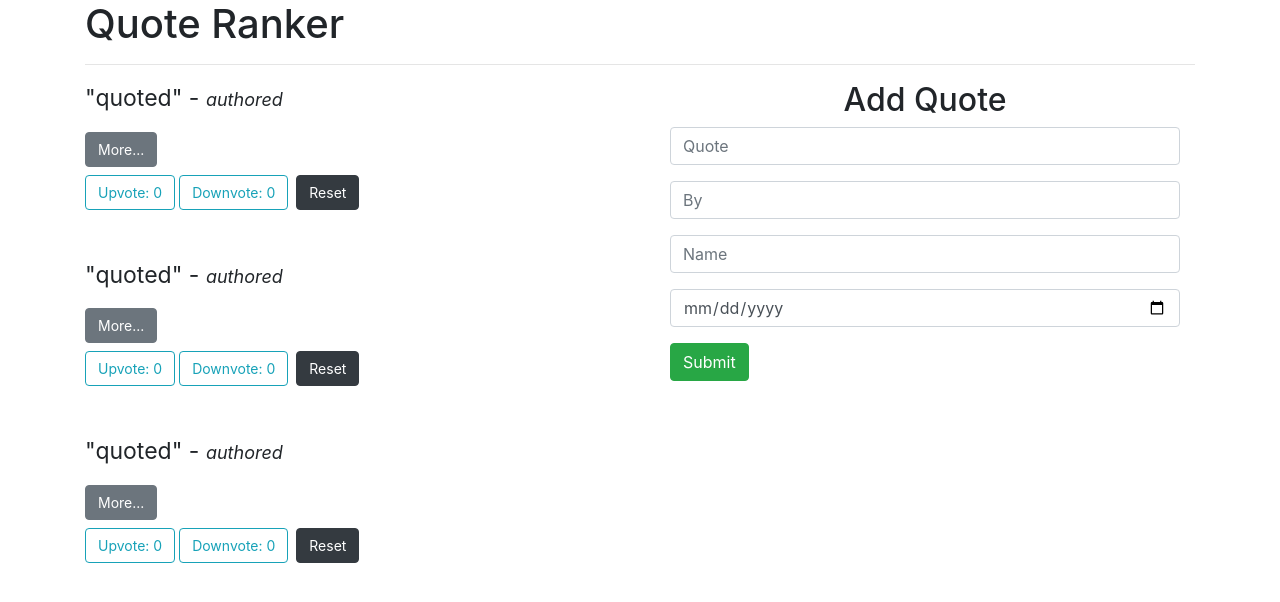
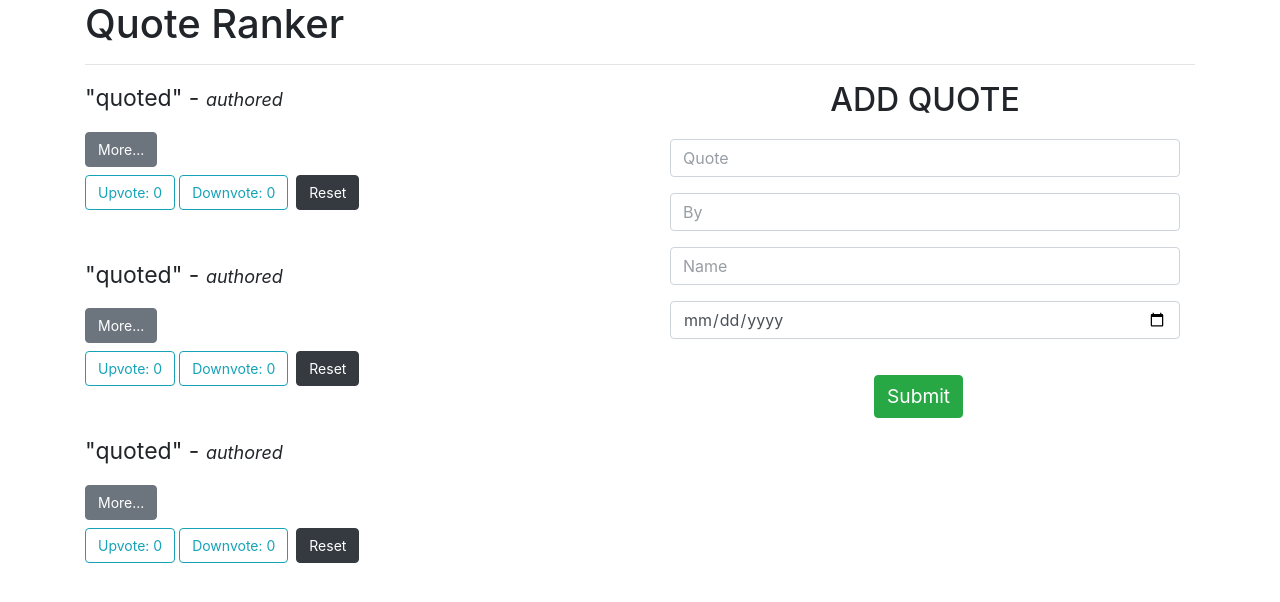
Before and after one commit to melissa-koi/QuotesAngular, an Angular app: page / in a window 1280 px wide. Shown: the top 602 px of the page. Built offline with nearby package versions, Linux system fonts and the light colour scheme.

Commit message:
edit form

```diff
--- a/src/app/quotes-form/quotes-form.component.html
+++ b/src/app/quotes-form/quotes-form.component.html
@@ -1,5 +1,5 @@
 <div class="container">
-    <h2 class="text-center">Add Quote</h2>
+    <h2 class="text-center">ADD QUOTE</h2>
     <form (ngSubmit) = 'submitQuote()' #quoteForm='ngForm'>
         <div class="form-group">
             <input type="text" placeholder="Quote" name="quote" id="quote" class="form-control" [(ngModel)]="newQuote.quote" #quote='ngModel' required>
--- a/src/app/quotes-form/quotes-form.component.scss
+++ b/src/app/quotes-form/quotes-form.component.scss
@@ -1,3 +1,15 @@
 .form-control{
     margin-bottom: 2px;
 }
+
+h2{
+    margin-bottom:20px;
+}
+::placeholder{
+    opacity: 0.7;
+}
+button{
+    margin-left: 40%;
+    font-size:larger;
+    margin-top:20px;
+}
```
Also changed, not shown: src/app/quotes/quotes.component.scss (line endings or trailing spaces).
